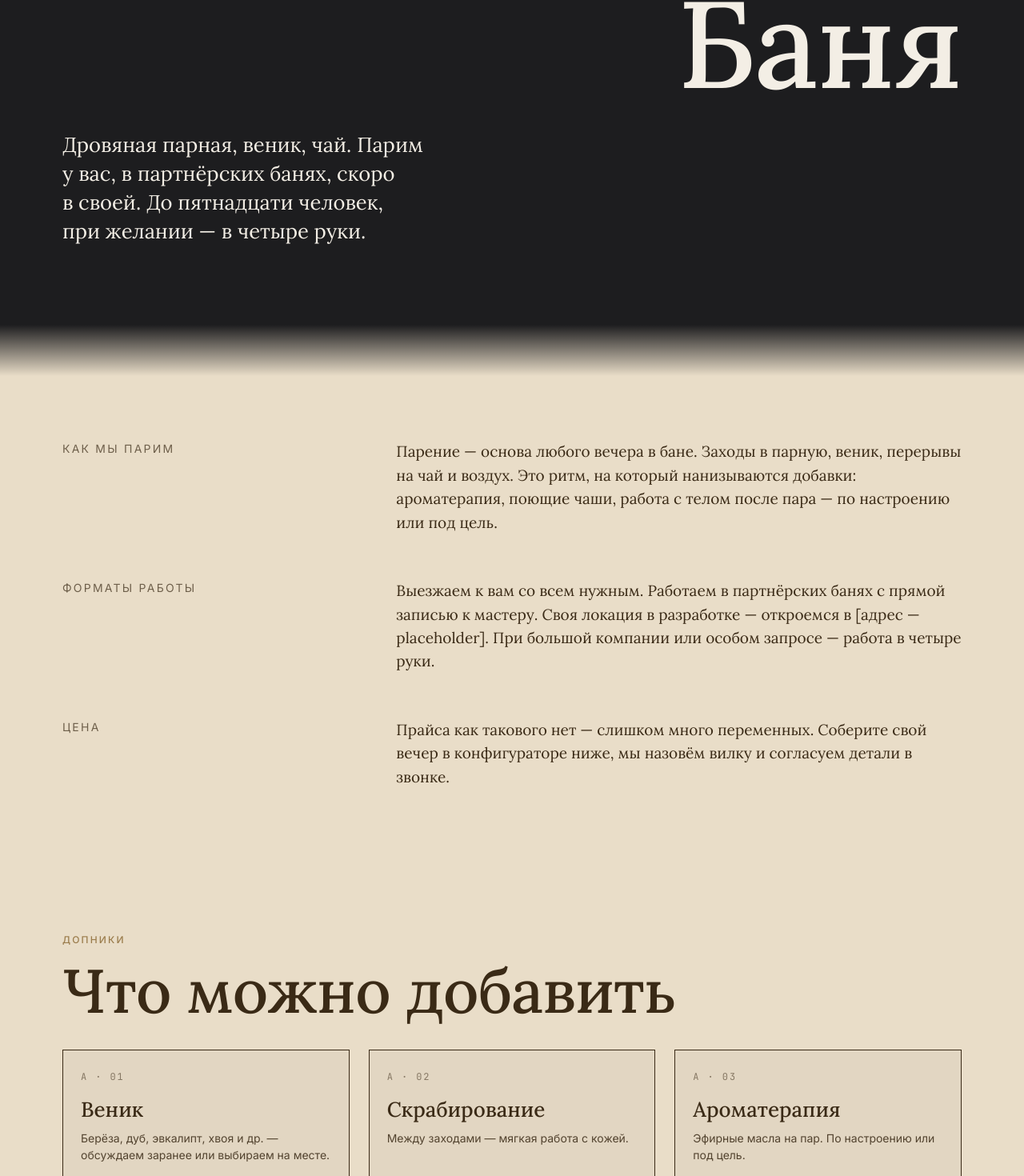
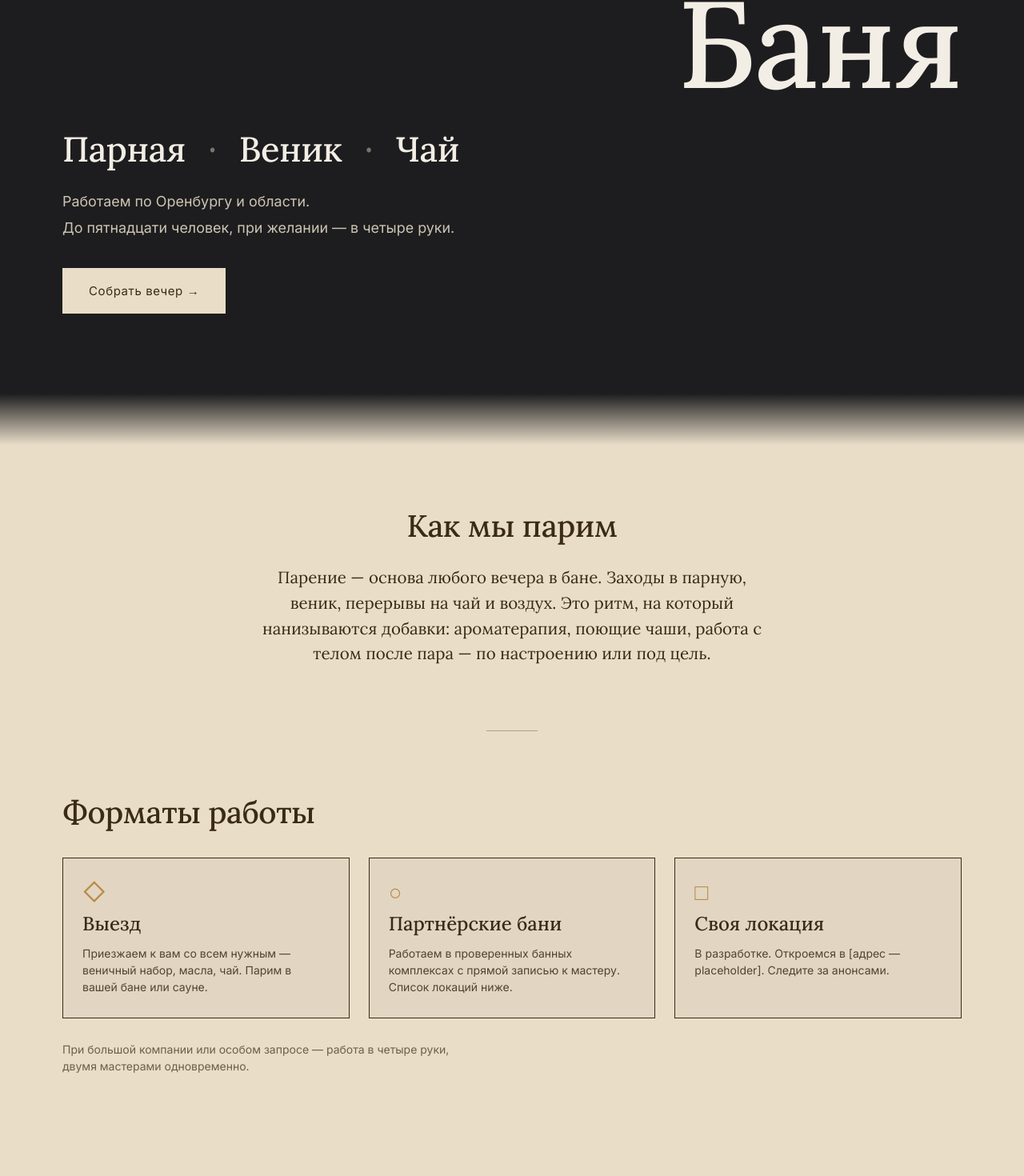
Before and after one commit to keechva/vigor-and-strength, a Next.js app: page /banya in a window 1280 px wide. Shown: the part 151-1621 px from the top of the page at 80% size. Built offline with nearby package versions, Linux system fonts and the light colour scheme.

Commit message:
переработай hero и intro страницы бани: подача ритмом, формат-карточки, цена в конфигуратор

```diff
--- a/app/_components/banya/BanyaConfigurator.tsx
+++ b/app/_components/banya/BanyaConfigurator.tsx
@@ -101,6 +101,11 @@ export function BanyaConfigurator() {
           Соберите вечер
         </h2>
 
+        <p className="banya-config-note">
+          Прайса как такового нет — слишком много переменных. Соберите состав
+          ниже, и мы назовём вилку.
+        </p>
+
         <div className="banya-config">
           <div className="banya-config__row">
             <span className="banya-config__label">Количество человек</span>
--- a/app/_components/banya/BanyaHero.tsx
+++ b/app/_components/banya/BanyaHero.tsx
@@ -7,10 +7,19 @@ export function BanyaHero() {
             <a href="/">Главная</a> / Баня
           </div>
           <h1>Баня</h1>
-          <p className="lead">
-            Дровяная парная, веник, чай. Парим у вас, в партнёрских банях,
-            скоро в своей. До пятнадцати человек, при желании — в четыре руки.
-          </p>
+
+          <div className="banya-hero-tags">
+            Парная <span>·</span> Веник <span>·</span> Чай
+          </div>
+
+          <div className="banya-hero-lead">
+            <p>Работаем по Оренбургу и области.</p>
+            <p>До пятнадцати человек, при желании — в четыре руки.</p>
+          </div>
+
+          <a className="banya-hero-cta" href="#configurator">
+            Собрать вечер&nbsp;→
+          </a>
         </div>
       </div>
     </section>
--- a/app/_components/banya/BanyaIntro.tsx
+++ b/app/_components/banya/BanyaIntro.tsx
@@ -2,9 +2,9 @@ export function BanyaIntro() {
   return (
     <section className="zone warm" aria-label="Описание направления">
       <div className="wrap">
-        <div className="banya-intro-grid">
-          <div className="banya-intro-row">
-            <p className="kicker">Как мы парим</p>
+        <div className="banya-intro">
+          <div className="banya-intro-manifesto">
+            <h3>Как мы парим</h3>
             <p>
               Парение — основа любого вечера в бане. Заходы в парную, веник,
               перерывы на чай и воздух. Это ритм, на который нанизываются
@@ -12,21 +12,46 @@ export function BanyaIntro() {
               по настроению или под цель.
             </p>
           </div>
-          <div className="banya-intro-row">
-            <p className="kicker">Форматы работы</p>
-            <p>
-              Выезжаем к вам со всем нужным. Работаем в партнёрских банях с
-              прямой записью к мастеру. Своя локация в разработке — откроемся в
-              [адрес — placeholder]. При большой компании или особом запросе —
-              работа в четыре руки.
-            </p>
-          </div>
-          <div className="banya-intro-row">
-            <p className="kicker">Цена</p>
-            <p>
-              Прайса как такового нет — слишком много переменных. Соберите свой
-              вечер в конфигураторе ниже, мы назовём вилку и согласуем детали в
-              звонке.
+
+          <div className="banya-intro-divider" aria-hidden="true" />
+
+          <div className="banya-formats">
+            <h3>Форматы работы</h3>
+            <div className="banya-formats-grid">
+              <article className="banya-format-card">
+                <div className="banya-format-icon" aria-hidden="true">
+                  ◇
+                </div>
+                <h4>Выезд</h4>
+                <p>
+                  Приезжаем к вам со всем нужным — веничный набор, масла, чай.
+                  Парим в вашей бане или сауне.
+                </p>
+              </article>
+              <article className="banya-format-card">
+                <div className="banya-format-icon" aria-hidden="true">
+                  ○
+                </div>
+                <h4>Партнёрские бани</h4>
+                <p>
+                  Работаем в проверенных банных комплексах с прямой записью к
+                  мастеру. Список локаций ниже.
+                </p>
+              </article>
+              <article className="banya-format-card">
+                <div className="banya-format-icon" aria-hidden="true">
+                  □
+                </div>
+                <h4>Своя локация</h4>
+                <p>
+                  В разработке. Откроемся в [адрес — placeholder]. Следите за
+                  анонсами.
+                </p>
+              </article>
+            </div>
+            <p className="banya-formats-note">
+              При большой компании или особом запросе — работа в четыре руки,
+              двумя мастерами одновременно.
             </p>
           </div>
         </div>
--- a/app/globals.css
+++ b/app/globals.css
@@ -28,7 +28,16 @@
 }
 
 * { box-sizing: border-box; }
-html, body { margin: 0; padding: 0; }
+html {
+  margin: 0;
+  padding: 0;
+  scroll-behavior: smooth;
+  scroll-padding-top: 72px;
+}
+body { margin: 0; padding: 0; }
+@media (prefers-reduced-motion: reduce) {
+  html { scroll-behavior: auto; }
+}
 
 body {
   font-family: var(--font-sans), system-ui, -apple-system, sans-serif;
@@ -976,37 +985,151 @@ footer.site-footer .social span {
   letter-spacing: .16em;
 }
 
-/* ============ BANYA INTRO GRID ============ */
-.banya-intro-grid {
+/* ============ BANYA PAGE — HERO / INTRO ============ */
+
+/* hero — теги, лид, CTA */
+.banya-hero-tags {
+  font-family: var(--font-serif), serif;
+  font-size: clamp(28px, 3.4vw, 52px);
+  font-weight: 500;
+  line-height: 1.1;
+  letter-spacing: -.01em;
+  margin: 0 0 28px;
+  color: var(--neutral-fg);
+}
+.banya-hero-tags span {
+  margin: 0 .4em;
+  color: #7a7468;
+}
+.banya-hero-lead {
   display: flex;
   flex-direction: column;
-  gap: 56px;
+  gap: 6px;
+  margin: 0 0 36px;
 }
-.banya-intro-row {
+.banya-hero-lead p {
+  font-family: var(--font-sans), sans-serif;
+  font-size: clamp(16px, 1.4vw, 19px);
+  line-height: 1.5;
+  margin: 0;
+  color: #cdc4b3;
+}
+.banya-hero-cta {
+  display: inline-block;
+  font-family: var(--font-sans), sans-serif;
+  font-size: 15px;
+  letter-spacing: .04em;
+  padding: 16px 32px;
+  text-decoration: none;
+  background: var(--warm-bg);
+  color: var(--warm-text);
+  border: 1px solid var(--warm-bg);
+  transition: background .15s, border-color .15s;
+}
+.banya-hero-cta:hover {
+  background: var(--warm-deep);
+  border-color: var(--warm-deep);
+}
+
+/* intro — два блока разной формы */
+.banya-intro {
+  display: flex;
+  flex-direction: column;
+  gap: 80px;
+}
+.banya-intro-manifesto {
+  text-align: center;
+  max-width: 62ch;
+  margin: 0 auto;
+}
+.banya-intro-manifesto h3 {
+  font-family: var(--font-serif), serif;
+  font-size: clamp(28px, 3vw, 40px);
+  font-weight: 500;
+  line-height: 1.1;
+  letter-spacing: -.01em;
+  margin: 0 0 28px;
+}
+.banya-intro-manifesto p {
+  font-family: var(--font-serif), serif;
+  font-size: clamp(20px, 1.6vw, 26px);
+  line-height: 1.55;
+  margin: 0;
+}
+.banya-intro-divider {
+  width: 64px;
+  height: 1px;
+  background: var(--warm-text);
+  opacity: .35;
+  margin: 0 auto;
+}
+.banya-formats h3 {
+  font-family: var(--font-serif), serif;
+  font-size: clamp(28px, 3vw, 40px);
+  font-weight: 500;
+  line-height: 1.1;
+  letter-spacing: -.01em;
+  margin: 0 0 36px;
+}
+.banya-formats-grid {
   display: grid;
-  grid-template-columns: 1fr 2fr;
-  gap: 64px;
-  align-items: start;
+  grid-template-columns: repeat(3, 1fr);
+  gap: 24px;
 }
-.banya-intro-row .kicker {
+.banya-format-card {
+  display: flex;
+  flex-direction: column;
+  gap: 12px;
+  padding: 28px 24px;
+  border: 1px solid var(--warm-text);
+  background: rgba(0, 0, 0, .03);
+}
+.banya-format-icon {
+  font-size: 28px;
+  line-height: 1;
+  color: var(--warm-deep);
+}
+.banya-format-card h4 {
+  font-family: var(--font-serif), serif;
+  font-size: 24px;
+  font-weight: 500;
+  line-height: 1.15;
+  margin: 0;
+}
+.banya-format-card p {
   font-family: var(--font-sans), sans-serif;
   font-size: 14px;
-  line-height: 1.6;
-  opacity: .7;
-  text-transform: uppercase;
-  letter-spacing: .16em;
+  line-height: 1.5;
+  opacity: .85;
   margin: 0;
 }
-.banya-intro-row p:not(.kicker) {
-  font-family: var(--font-serif), serif;
-  font-size: clamp(19px, 1.4vw, 22px);
-  line-height: 1.55;
-  margin: 0;
+.banya-formats-note {
+  font-family: var(--font-sans), sans-serif;
+  font-size: 14px;
+  line-height: 1.5;
+  opacity: .7;
+  margin: 28px 0 0;
   max-width: 60ch;
 }
+
+/* configurator — плашка про цену */
+.banya-config-note {
+  font-family: var(--font-sans), sans-serif;
+  font-style: italic;
+  font-size: 15px;
+  line-height: 1.5;
+  opacity: .7;
+  max-width: 52ch;
+  margin: 0 0 28px;
+}
+
 @media (max-width: 880px) {
-  .banya-intro-grid { gap: 36px; }
-  .banya-intro-row { grid-template-columns: 1fr; gap: 12px; }
+  .banya-intro { gap: 56px; }
+  .banya-formats-grid { grid-template-columns: 1fr; }
+}
+@media (max-width: 520px) {
+  .banya-hero-tags { font-size: clamp(24px, 7vw, 36px); }
+  .banya-hero-cta { display: block; text-align: center; }
 }
 
 .cards {
```
